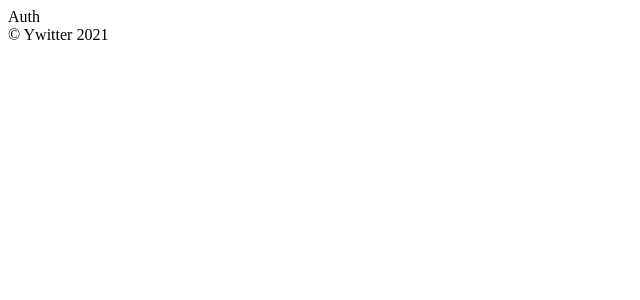
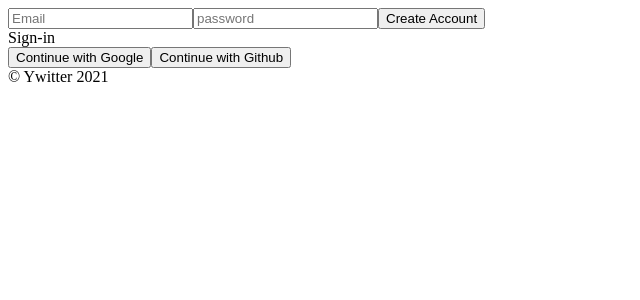
Before and after one commit to yjh984/ywitter, a React (Create React App) app: page /#/ in a window 1280 px wide. Shown: the top 300 px of the page, without its empty margins (0-640 px from the left). Built offline with nearby package versions, Linux system fonts and the light colour scheme; no server answers.

Commit message:
v0.3: add authentication

```diff
--- a/src/components/App.js
+++ b/src/components/App.js
@@ -1,6 +1,6 @@
 // import logo from './logo.svg';
 // import './App.css';
-import React, {useState} from 'react';
+import React, {useEffect, useState} from 'react';
 import AppRouter from "components/Router";
 import {authService} from 'fbase';
 
@@ -8,10 +8,24 @@
 function App() {
   // console.log('auth:'+authService.currentUser);
   // const [isLoggedIn, setLoggedIn]=useState(true);
-  const [isLoggedIn, setLoggedIn]=useState(authService.currentUser);
+  const [init,setInit]=useState(false);
+  const [isLoggedIn, setLoggedIn]=useState(false);
+
+  useEffect(()=>{
+    authService.onAuthStateChanged((user)=>{
+      // console.log(user));
+      if(user){
+        setLoggedIn(true);
+      }else{
+        setLoggedIn(false);
+      }
+      setInit(true);
+      });
+    },[]);
+
  return (
     <>
-      <AppRouter isLoggedIn={isLoggedIn}/>
+      {init ? <AppRouter isLoggedIn={isLoggedIn}/> :'Initializing...'}
       <footer>&copy; Ywitter {new Date().getFullYear()}</footer>
     </>
   );
--- /dev/null
+++ b/src/components/Navigation.js
@@ -0,0 +1,17 @@
+import React from 'react';
+import {Link} from 'react-router-dom';
+
+const Navigation=()=>(
+    <nav>
+      <ul>
+        <li>
+          <Link to ='/'>Home</Link>
+        </li>
+        <li>
+          <Link to ='/profile'>My Profile</Link>
+        </li>
+      </ul>
+    </nav>
+);
+
+export default Navigation;
--- a/src/components/Router.js
+++ b/src/components/Router.js
@@ -2,15 +2,21 @@
 import {HashRouter as Router,Route,Switch} from 'react-router-dom';
 import Auth from 'routes/Auth';
 import Home from 'routes/Home';
+import Profile from 'routes/Profile';
+import Navigation from 'components/Navigation';
 
 const AppRouter =({isLoggedIn})=>{
     return (
         <Router>
+            {isLoggedIn && <Navigation/>}
             <Switch>
                 {isLoggedIn?
                     <>
                     <Route exact path='/'>
                         <Home/>
+                    </Route>
+                    <Route exact path='/profile'>
+                        <Profile/>
                     </Route>
                     </>:
                     <Route exact path='/'>
--- a/src/fbase.js
+++ b/src/fbase.js
@@ -17,3 +17,4 @@
 // firebase.analytics();
 firebase.initializeApp(firebaseConfig);
 export const authService=firebase.auth();
+export const authService2=firebase.auth;
--- a/src/routes/Auth.js
+++ b/src/routes/Auth.js
@@ -1,5 +1,72 @@
-import React from 'react';
+import { authService, authService2 } from 'fbase';
+import React, { useState } from 'react';
 
-const Auth=()=> <span>Auth</span>;
+const Auth=()=> {
+    const [email,setEmail]=useState("");
+    const [password,setPassword]=useState("");
+    const [newAccount, setNewAccount]=useState(true);
+    const [error,setError]=useState("");
+
+    const onChange=(event)=>{
+        // console.log(event.target.value);
+        const {target: {name, value}}=event;
+        if (name==='email'){
+            setEmail(value);
+        }else if(name==='password'){
+            setPassword(value);
+        }
+    }
+    const onSubmit=async(event)=>{
+        event.preventDefault();
+        try{
+            let data;
+            if(newAccount){ // method에 promise가 있어서 async, await를 선언
+                data=await authService.createUserWithEmailAndPassword(email,password);
+            }else{
+                data=await authService.signInWithEmailAndPassword(email,password);
+            }
+            console.log(data);
+        } catch(e){
+            setError(e.message);
+            // console.log(error.message);
+        }
+
+    }
+    const toggleAccount=()=>setNewAccount((prev)=>!prev); //difficult to understand??
+    const onSocialClick=async(e)=>{
+        // console.log(e.target.name);
+        let provider;
+        if(e.target.name==='google'){
+            provider=new authService2.GoogleAuthProvider();
+        }else if(e.target.name==='github'){
+            provider=new authService2.GithubAuthProvider();
+        }
+        const data=await authService.signInWithPopup(provider);
+        // authService2.signInWithPopup() authService2.signInWithPopup(provider);
+        console.log(data);
+    }
+
+    return (
+        <div>
+            <form onSubmit={onSubmit}>
+                <input name='email' type='email' placeholder='Email'
+                 required value={email} onChange={onChange}/>
+                <input name='password' type='password' placeholder='password'
+                 required value={password} onChange={onChange}/>
+                <input type='submit' value={newAccount? 'Create Account': 'Loge-in'}/>
+                {/* {error ? "Error:"+{error}:''} */}
+                {error ? 'Error:'+error:''}
+            </form>
+            <span onClick={toggleAccount}>
+                {newAccount ? 'Sign-in':'Create Account'}
+            </span>
+            <div>
+                <button onClick={onSocialClick} name='google'>Continue with Google</button>
+                <button onClick={onSocialClick} name='github'>Continue with Github</button>
+            </div>
+        </div>
+    );
+};
+
 
 export default Auth;
--- a/src/routes/Profile.js
+++ b/src/routes/Profile.js
@@ -1,5 +1,18 @@
+import { authService } from 'fbase';
 import React from 'react';
+import { useHistory } from 'react-router';
 
-const Profile=()=> <span>Profile</span>;
+const Profile=()=> {
+    const history=useHistory();
+    const onLogOutClick=()=>{
+        authService.signOut();
+        history.push('/');
+    }
+    return(
+        <>
+          <button onClick={onLogOutClick}>Log Out</button>
+        </>
+    )
+};
 
 export default Profile;
```
